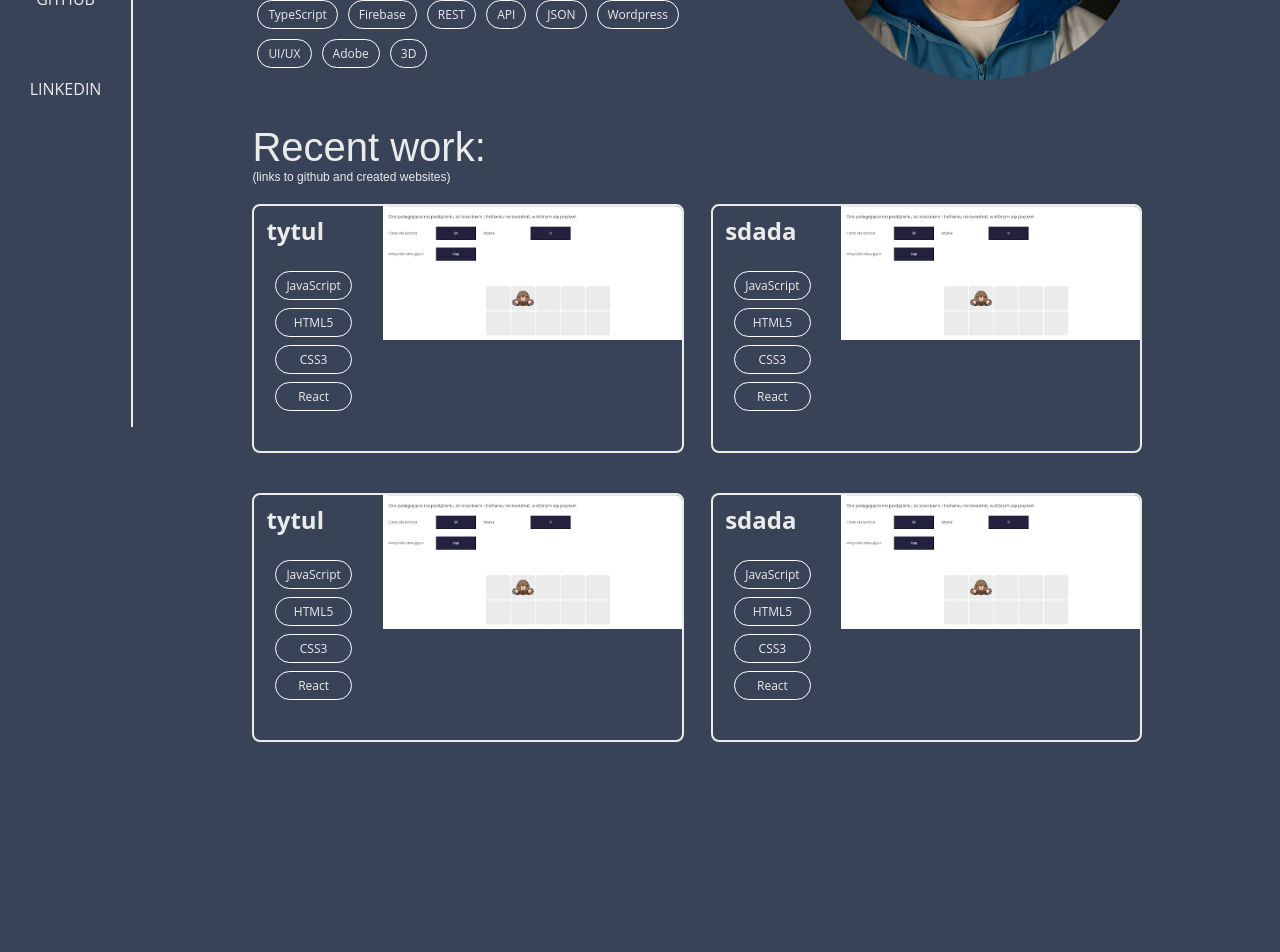
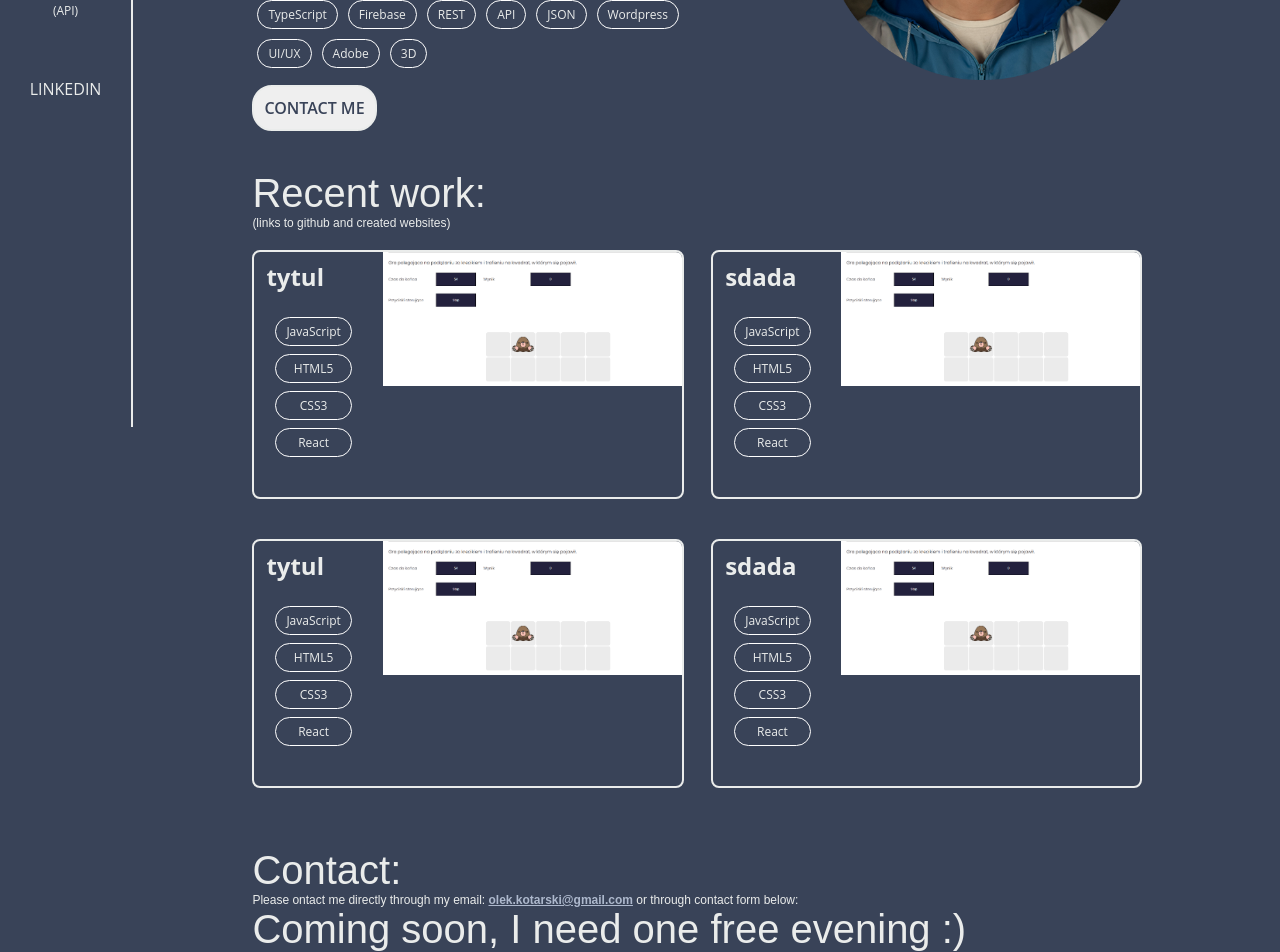
Before and after one commit to AleKotar/Portfolio, a React (Create React App) app: page / in a window 1280 px wide. Shown: the part 373-1325 px from the top of the page. Before the commit the page ends 1135 px from the top, so only its background shows below. Built offline with nearby package versions, Linux system fonts and the light colour scheme.

Commit message:
good changes

```diff
--- a/package.json
+++ b/package.json
@@ -17,6 +17,7 @@
     "react-pdf": "^7.5.1",
     "react-router-dom": "^6.17.0",
     "react-scripts": "5.0.1",
+    "react-vertical-timeline-component": "^3.6.0",
     "saas": "^1.0.0",
     "web-vitals": "^2.1.4"
   },
--- a/src/Components/Contact/index.css
+++ b/src/Components/Contact/index.css
@@ -20,7 +20,7 @@ li {
   display: block;
   position: relative;
   opacity: 0;
-  animation: fadeInUp 2s 2s;
+  animation: fadeInUp 0.3s 0.3s;
   animation-fill-mode: forwards;
 }
 
--- a/src/Components/Home/index.css
+++ b/src/Components/Home/index.css
@@ -55,3 +55,17 @@
 .bottom-text-small {
   font-size: 12px;
 }
+
+.contact-button {
+  font-family: 'Open Sans', sans-serif;
+  font-size: 16px;
+  font-weight: 600;
+  margin-right: 10px;
+  color: #394358;
+  border: 2px solid #eaeceb;
+  border-radius: 20px;
+  padding: 10px 10px;
+}
+.bottom-text-small a {
+  color: #aeb9cd;
+}
--- a/src/Components/Home/index.js
+++ b/src/Components/Home/index.js
@@ -32,6 +32,7 @@ const Home = () => {
               <span className="tech-word">3D</span>
             </h3>
           </div>
+          <button className="contact-button">CONTACT ME</button>
         </div>
         <div className="personal-photo">
           <img src={myPhoto} alt="My Photo" className="img-photo" />
@@ -49,6 +50,18 @@ const Home = () => {
         <Accordion text="blabla" title="tytul" />
         <Accordion text="xd" title="sdada" />
       </div>
+      <div className="bottom-text">
+        <span>Contact:</span>
+        <span className="bottom-text-small">
+          Please ontact me directly through my email:{' '}
+          <strong>
+            {' '}
+            <a href="mailto:olek.kotarski@gmail.com">olek.kotarski@gmail.com</a>
+          </strong>{' '}
+          or through contact form below:
+        </span>
+        <span>Coming soon, I need one free evening :)</span>
+      </div>
     </div>
   )
 }
--- a/src/Components/Sidebar/index.css
+++ b/src/Components/Sidebar/index.css
@@ -74,3 +74,6 @@ svg {
   width: 40px;
   height: 40px;
 }
+.nav-api-text {
+  font-size: 12px;
+}
--- a/src/Components/Sidebar/index.js
+++ b/src/Components/Sidebar/index.js
@@ -27,6 +27,7 @@ const Sidebar = () => {
         <NavLink exact to="/Github" className="nav-github nav-link">
           <Github className="nav-icon" alt="Github icon" />
           <span>GITHUB</span>
+          <span className="nav-api-text">(API)</span>
         </NavLink>
         <NavLink exact to="/Linkedin" className="nav-linkedin nav-link">
           <Linkedin className="nav-icon" alt="Linkedin icon" />
```
Also changed, not shown: 1 other file (tests, documents, lock files or other folders).
